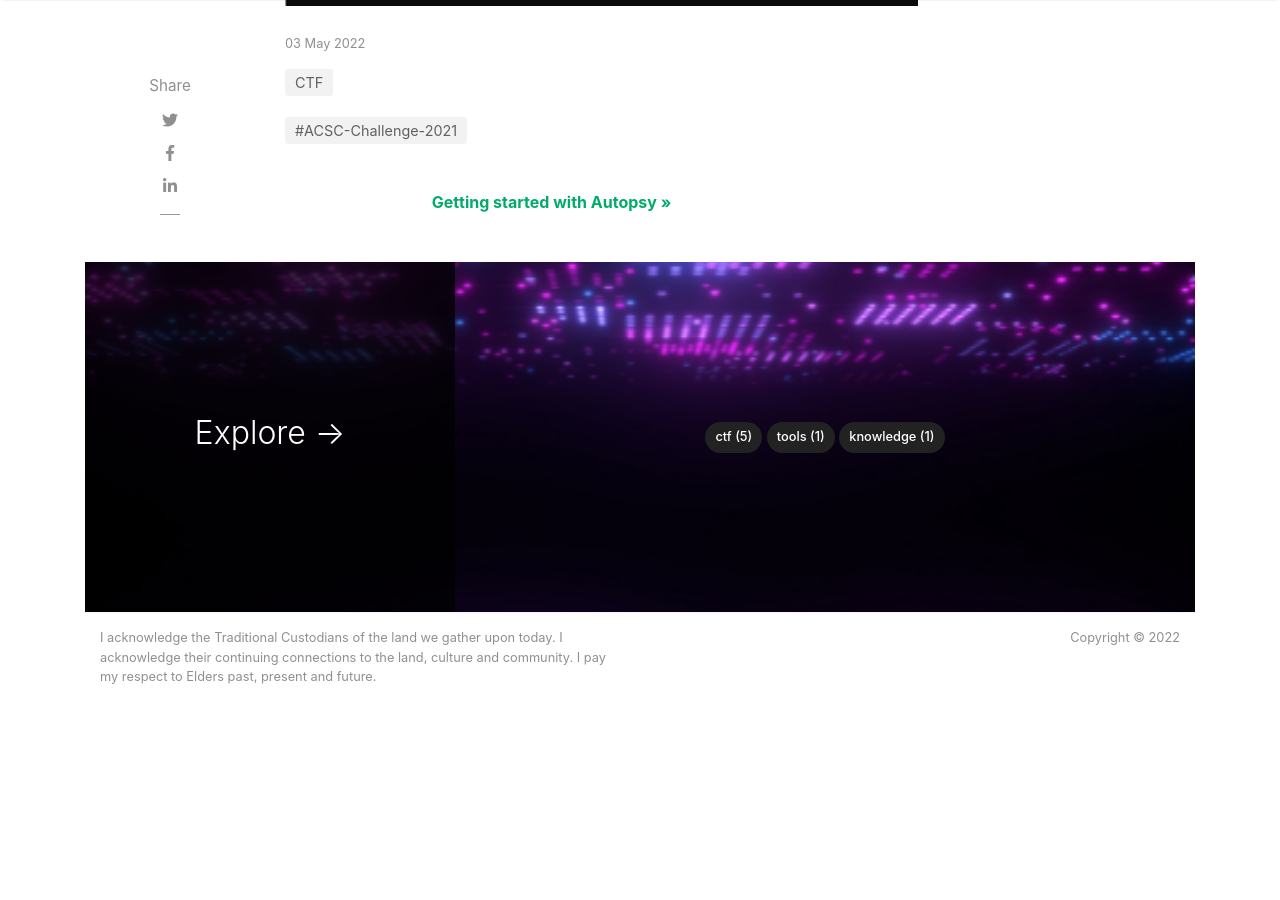
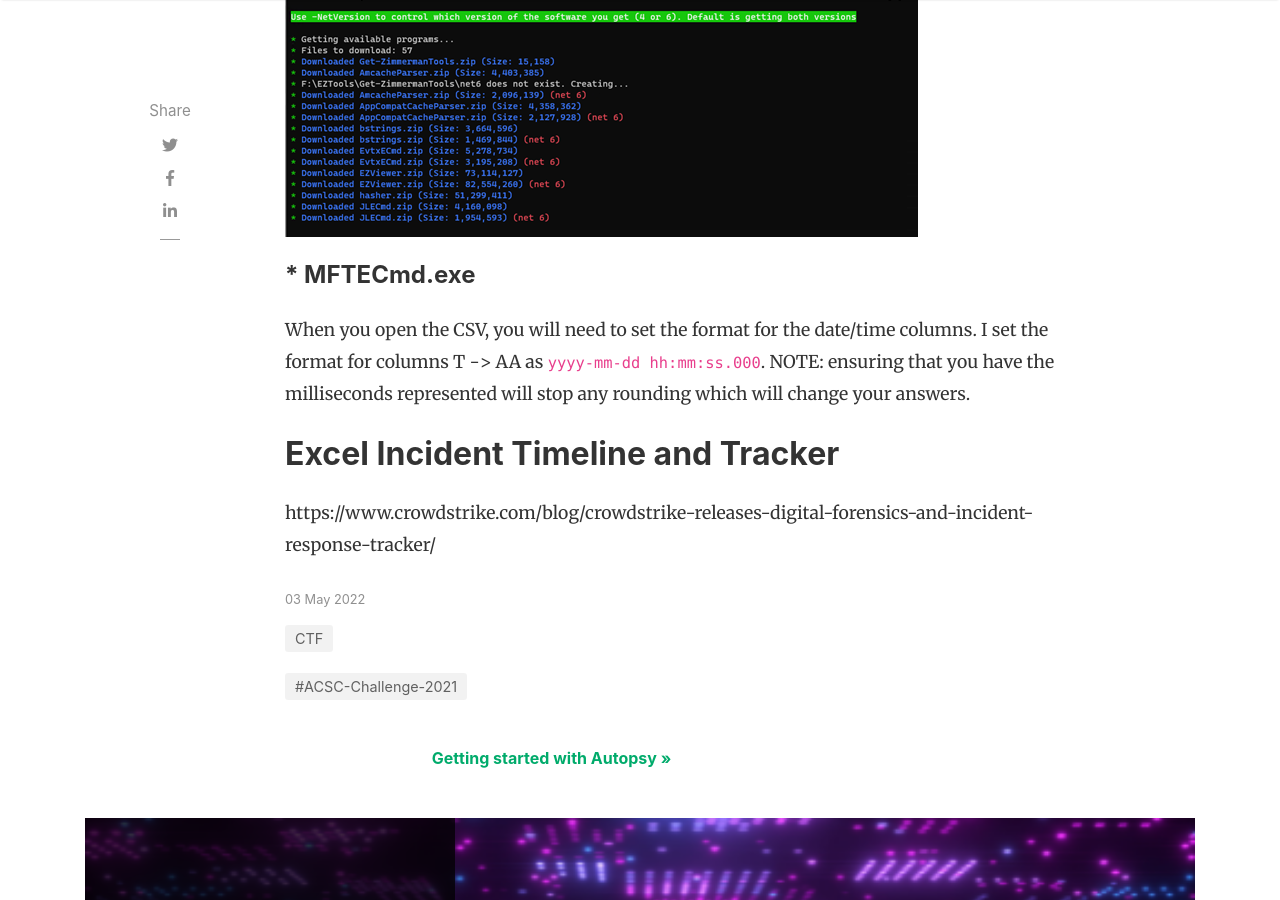
Before and after one commit to shannaniggans/fancy4n6.github.io, a Jekyll site: the page built from _posts/2022-05-03-ACSC-BSides-IR-Challenge-2021-Setup.md, in a window 1280 px wide and 900 px high, scrolled down 3866 px. Built offline with Jekyll 4.4.1, drawn with Linux system fonts in a browser that asks for light colours; nearby versions of some CDN libraries; comment, search, counter and statistics services are not loaded; before the commit the page ends 4626 px from its top, so only the background shows below that; some of the changed text lies outside the part shown.

Commit message:
Update 2022-05-03-ACSC-BSides-IR-Challenge-2021-Setup.md

````diff
--- a/_posts/2022-05-03-ACSC-BSides-IR-Challenge-2021-Setup.md
+++ b/_posts/2022-05-03-ACSC-BSides-IR-Challenge-2021-Setup.md
@@ -65,3 +66,16 @@ Eric Zimmerman provides a PowerShell script to download and catalogue the versio
 ```
 
 ![EZTools script]({{site.baseurl}}/assets/images/posts/EZTools-setup.png)
+
+#### * MFTECmd.exe
+
+When you open the CSV, you will need to set the format for the date/time columns. I set the format for columns T -> AA as `yyyy-mm-dd hh:mm:ss.000`.
+NOTE: ensuring that you have the milliseconds represented will stop any rounding which will change your answers.
+
+
+
+
+## Excel Incident Timeline and Tracker
+
+
+https://www.crowdstrike.com/blog/crowdstrike-releases-digital-forensics-and-incident-response-tracker/
````
Also changed, not shown: other parts of _posts/2022-05-03-ACSC-BSides-IR-Challenge-2021-Setup.md (+2 -1 lines).
